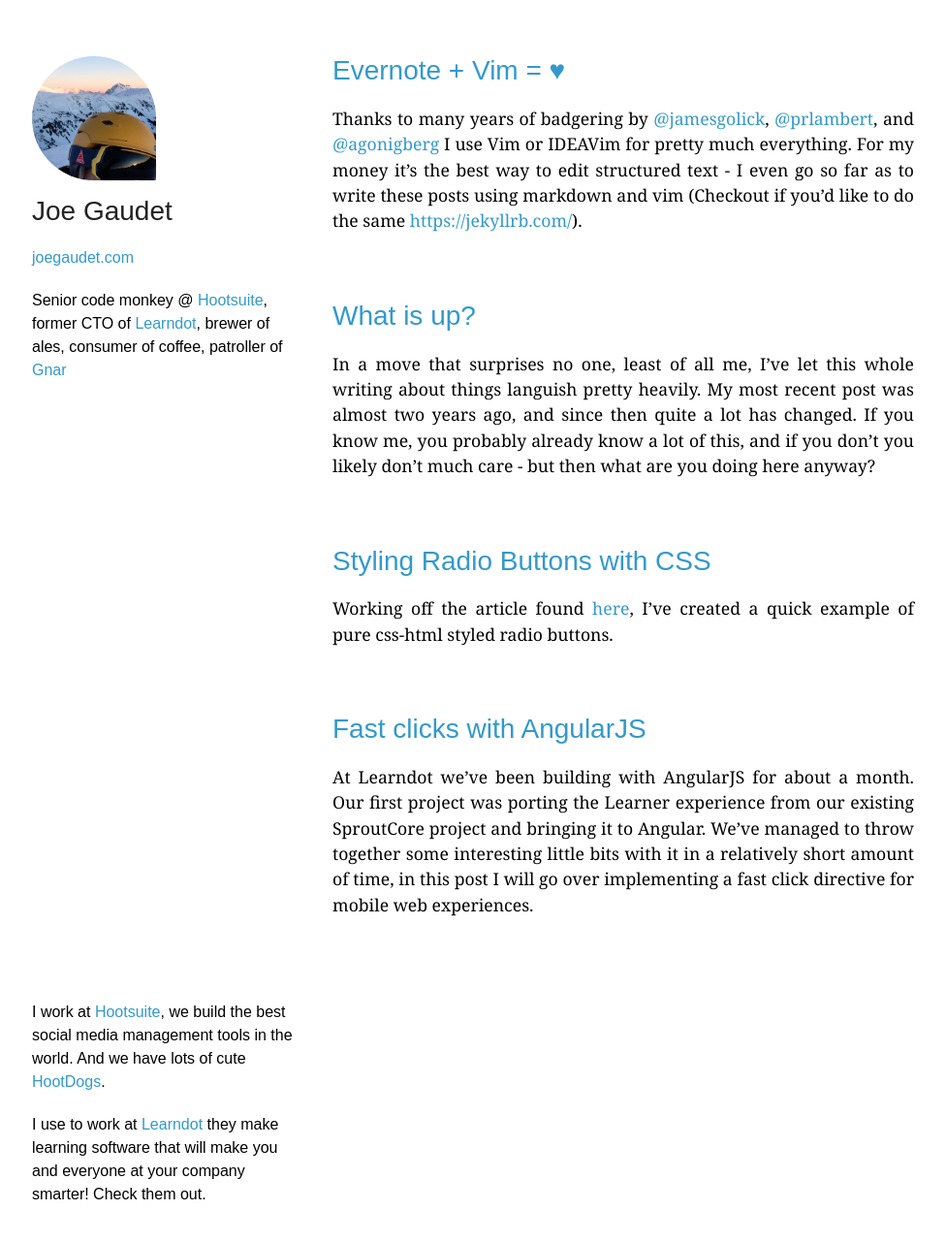
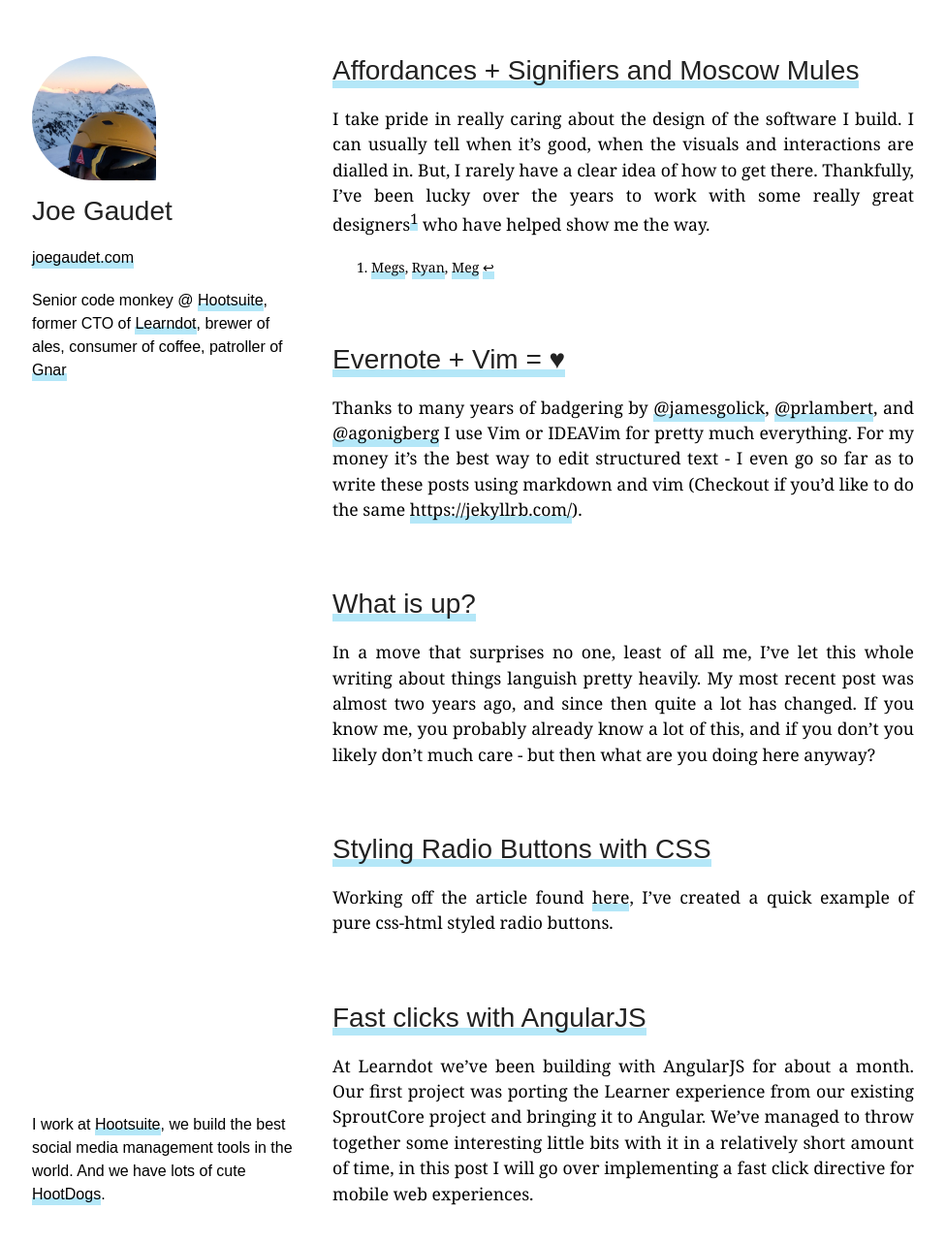
Before and after one commit to joegaudet/joegaudet.github.io, a Jekyll site: the page built from index.html, in a window 1280 px wide and 1314 px high. Shown: the top 1282 px of the window at 97% size, without its empty margins (177-1153 px from the left). Built offline with Jekyll 4.4.1, drawn with Linux system fonts in a browser that asks for light colours; some web fonts are replaced; a style sheet for code colours, icons or effects is not loaded.

Commit message:
signifiers

```diff
--- /dev/null
+++ b/_includes/youtubePlayer.html
@@ -0,0 +1,3 @@
+<div class="flex-video widescreen youtube">
+    <iframe width="560" height="315" src="//www.youtube.com/embed/{{ include.id }}" frameborder="0" allowfullscreen></iframe>
+</div>
--- a/_layouts/default.html
+++ b/_layouts/default.html
@@ -87,11 +87,6 @@
             I work at <a href="http://hootsuite.com">Hootsuite</a>, we build the best social media management
             tools in the world. And we have lots of cute <a href="https://www.instagram.com/explore/tags/hootdogs/">HootDogs</a>.
         </p>
-
-        <p>
-            I use to work at <a href="http://learndot.com">Learndot</a> they make learning software that will make you
-            and everyone at your company smarter! Check them out.
-        </p>
     </footer>
 </div>
 <script src="javascripts/scale.fix.js"></script>
--- /dev/null
+++ b/_posts/2016-03-02-affordances-and-signifiers.markdown
@@ -0,0 +1,67 @@
+---
+layout: post
+title:  "Affordances + Signifiers and Moscow Mules"
+comments: true
+categories: [design]
+---
+
+I take pride in really caring about the design of the software I build. I can usually tell when it's good, when the visuals and
+interactions are dialled in. But, I rarely have a clear idea of how to get there. Thankfully, I've been lucky over the
+years to work with some really great designers[^1] who have helped show me the way.
+
+In an effort to learn some more of their language I've been reading '[The Design of Everyday Things](https://books.google.ca/books?id=nVQPAAAAQBAJ&source=gbs_similarbooks)'.
+So far it's a very interesting read. An analysis of the design and psychology of everyday things. I--like many no doubt--
+share his ceaseless frustration with poorly designed doors, that fail to signal whether I should push or pull
+ them.
+
+This video about these so called 'norman doors' from vox - brought me to the book:
+
+{% include youtubePlayer.html id='yY96hTb8WgI' %}
+
+### Some Terminology
+
+The first few chapters introduce two basic terms 'Affordances' and 'Signifiers' - here are some definitions I've dug up:
+
+> An affordance is a relation between an object or an environment and an organism that,
+through a collection of stimuli, affords the opportunity for that organism to perform an action.
+For example, a knob affords twisting, and perhaps pushing, while a cord affords pulling.
+As a relation, an affordance exhibits the possibility of some action,
+and is not a property of either an organism or its environment alone.[^2].
+
+> Affordances define what actions are possible. Signifiers specify how people discover those possibilities:
+signifiers are signs, perceptible signals of what can be done. Signifiers are of far more importance to designers than are affordances.[^3].
+
+### Confounded Limes
+
+Now, I'm by no means a designer, so I'm pretty unlikely to add much to any conversation on these two words. But, I did
+want to share a funny story that immediately came to my mind after finishing these chapters.
+
+When I first met James he was very into [Moscow Mules](https://en.wikipedia.org/wiki/Moscow_mule). It should surprise no
+ one that James' mule game was--On Point. He'd sorted out the best Jamaican ginger beer, may have even been ordering it by
+   the crate. But the one thing we couldn't get a handle on was this top of the line lime juicer he'd ordered, the [FreshForce™ Lime Juicer](http://www.chefn.com/freshforcetm-citrus-juicer-lime.html).
+
+![Seriously this juicer tho](/images/posts/signifiers/juicer.jpg)
+
+While it may be obvious from this picture above that you put the lime in face down, it took us __weeks__  and many shots
+of lime to the eye to come to that conclusion. The signifying lure of that hemisphere was too great for us to ignore,
+like a siren leading us to our citrusey doom.
+
+Now you might be saying we should have just read the instructions, and in this case you're probably right. But just the same
+ one of the differences between a good design and a great design is the latter doesn't __let__ you do it the wrong way.
+The juicer afforded me the ability to squish a lime, but it signified that I aught to match the shape of the lime to the
+ shape of the juicer. The design should have assumed--quite correctly--that I might not possess the deductive
+ reasoning to try the one other possible state of the lime position, and rather disallowed illegal states.
+
+The lessons of affordance, signifiers, and discoverability need not be limited to visual and interaction design. Software
+professionals can take the lessons of the FreshForce into their APIs, making it hard for another developer to use your
+gem, jar, or JSON service in the 'wrong' way will make up for the inevitable lack or staleness of documentation.
+
+
+
+.joe out.
+
+#### EndMatter
+
+[^1]: [Megs](https://www.linkedin.com/in/megdeutscher), [Ryan](http://madebytheory.com/), [Meg](http://www.meg.is/)
+[^2]: https://en.wikipedia.org/wiki/Affordance
+[^3]: https://www.interaction-design.org/literature/book/the-encyclopedia-of-human-computer-interaction-2nd-ed/affordances
--- a/stylesheets/styles.css
+++ b/stylesheets/styles.css
@@ -5,6 +5,11 @@
     font-weight: 400;
     font-style: normal;
     line-height: 1.5;
+    text-rendering: optimizeLegibility;
+    -moz-osx-font-smoothing: grayscale;
+    -webkit-font-smoothing: antialiased;
+    -webkit-osx-font-smoothing: grayscale;
+    -webkit-overflow-scrolling: touch;
 }
 
 h1, h2, h3, h4, h5, h6 {
@@ -36,9 +41,28 @@
 }
 
 a {
-    color: #39c;
+    /*color: #39c;*/
+    color: inherit;
     font-weight: 400;
     text-decoration: none;
+
+    border-bottom: 3px solid #b4e7f8;
+    box-shadow: inset 0 -5px 0 #b4e7f8;
+    transition: all ease 0.2s;
+}
+
+a:hover {
+    background: #b4e7f8;
+}
+
+.social a {
+    color: #b4e7f8;
+    border-bottom: none;
+    box-shadow: none;
+}
+
+.social a:hover {
+    background: none;
 }
 
 a small {
@@ -299,3 +323,37 @@
     font-family: 'Mono Social Icons Font';
     font-size: 40px;
 }
+
+.footnotes {
+    font-size: 80%;
+
+    text-align: left;
+}
+
+.flex-video {
+    height: 0;
+    margin-bottom: 0.88889rem;
+    overflow: hidden;
+    padding-bottom: 67.5%;
+    padding-top: 1.38889rem;
+    position: relative;
+}
+
+.flex-video.widescreen {
+    padding-bottom: 56.34%;
+}
+
+.flex-video.vimeo {
+    padding-top: 0;
+}
+
+.flex-video iframe,
+.flex-video object,
+.flex-video embed,
+.flex-video video {
+    height: 100%;
+    position: absolute;
+    top: 0;
+    width: 100%;
+    left: 0;
+}
```
Also changed, not shown: css/main.css (+7 -2 lines), images/posts/signifiers/juicer.jpg (added), 1 other file.
